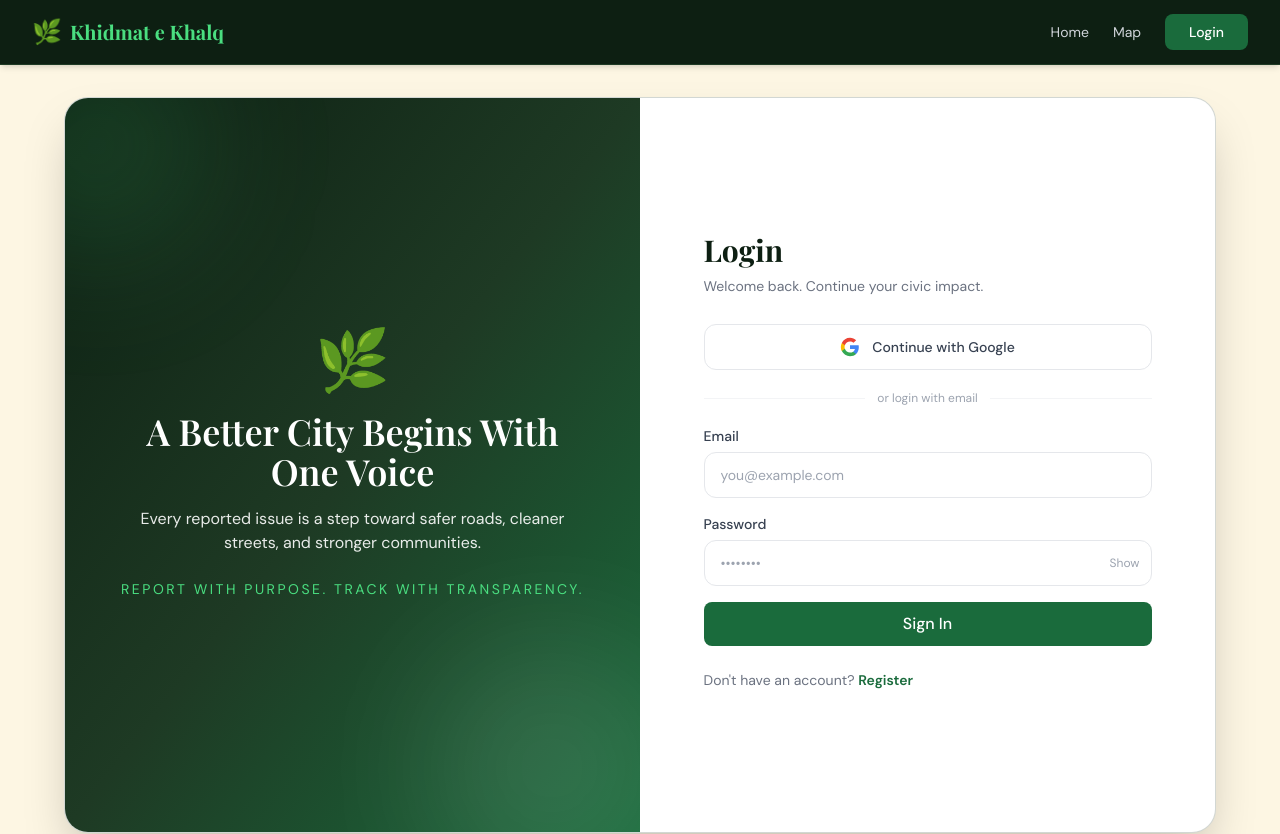
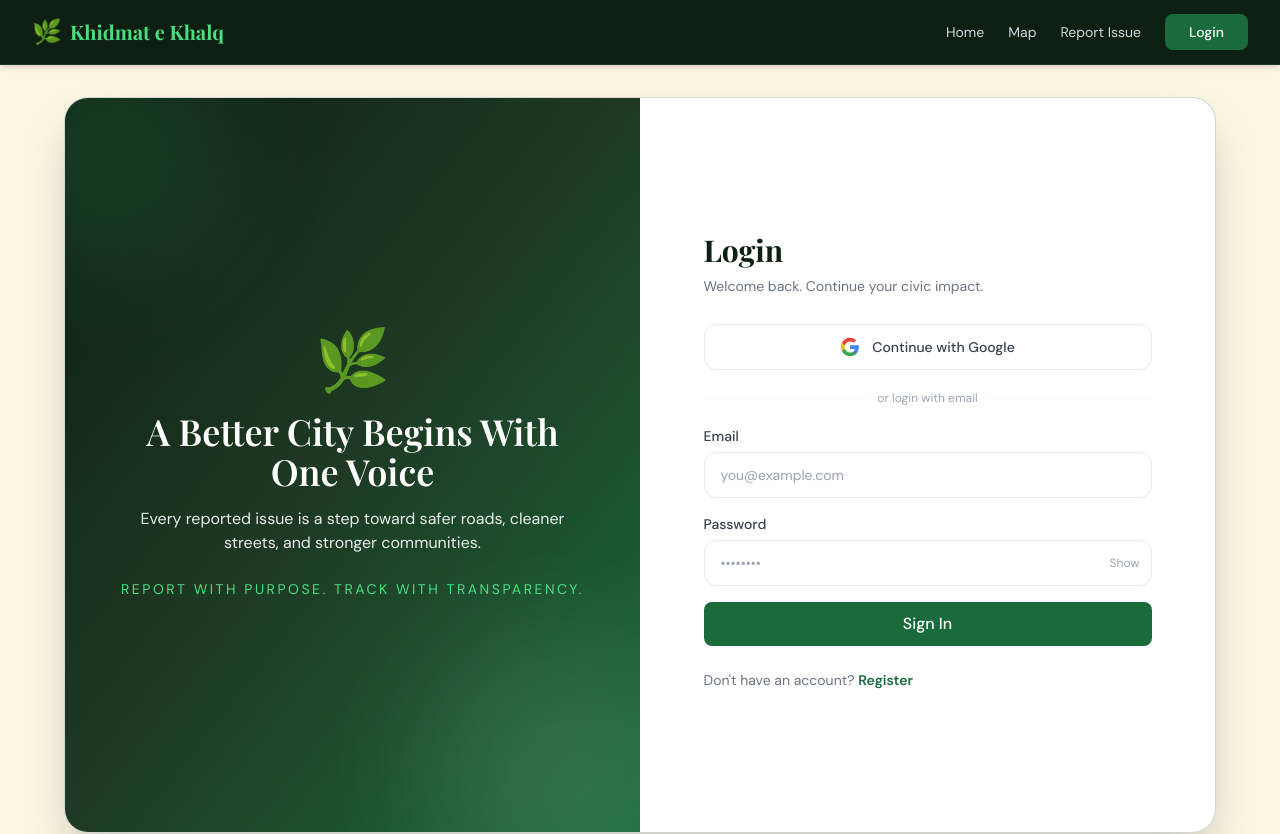
Before and after one commit to TahaHussainShah/khidmat-e-khalq, a Next.js app: page /login in a window 1280 px wide. Shown: the top 834 px of the page. Built offline with nearby package versions, Linux system fonts and the light colour scheme; no server answers.

Commit message:
Fix navbar: show Home, Map, Report Issue to all user types

```diff
--- a/components/Navbar/Navbar.js
+++ b/components/Navbar/Navbar.js
@@ -13,7 +13,7 @@ import { useAuth } from '@/context/AuthContext'
 import { logout } from '@/lib/auth'
 
 export default function Navbar() {
-  const { user, profile, loading } = useAuth()
+  const { user, profile } = useAuth()
   const [menuOpen,     setMenuOpen]     = useState(false)
   const [userMenuOpen, setUserMenuOpen] = useState(false)
   const pathname    = usePathname()
@@ -67,20 +67,9 @@ export default function Navbar() {
           <div className="hidden md:flex items-center gap-5 lg:gap-6">
             <NavLink href="/"    current={pathname}>Home</NavLink>
             <NavLink href="/map" current={pathname}>Map</NavLink>
+            <NavLink href="/report-issue" current={pathname}>Report Issue</NavLink>
 
-            {user && (
-              <>
-                <NavLink href="/report-issue" current={pathname}>Report Issue</NavLink>
-                <NavLink href="/dashboard"    current={pathname}>My Complaints</NavLink>
-              </>
-            )}
-
-            {(role === 'department_admin' || role === 'main_admin') && (
-              <NavLink href="/admin" current={pathname}>Admin</NavLink>
-            )}
-
-            {/* FIX: label is just "Login" */}
-            {!loading && !user && (
+            {!user && (
               <Link href="/login" className="btn-primary text-sm py-2 whitespace-nowrap">
                 Login
               </Link>
@@ -155,16 +144,7 @@ export default function Navbar() {
         <div className="md:hidden bg-brand-mid border-t border-brand-dark px-4 py-3 space-y-1">
           <MobileLink href="/"    label="🏠 Home" close={() => setMenuOpen(false)} active={pathname === '/'} />
           <MobileLink href="/map" label="🗺️ Map"   close={() => setMenuOpen(false)} active={pathname === '/map'} />
-          {user && (
-            <>
-              <MobileLink href="/report-issue" label="📝 Report Issue"  close={() => setMenuOpen(false)} active={pathname === '/report-issue'} />
-              <MobileLink href="/dashboard"    label="📋 My Complaints" close={() => setMenuOpen(false)} active={pathname === '/dashboard'} />
-            </>
-          )}
-          {(role === 'department_admin' || role === 'main_admin') && (
-            <MobileLink href="/admin" label="⚙️ Admin Panel" close={() => setMenuOpen(false)} active={pathname.startsWith('/admin')} />
-          )}
-          {/* FIX: label is just "Login" */}
+          <MobileLink href="/report-issue" label="📝 Report Issue" close={() => setMenuOpen(false)} active={pathname === '/report-issue'} />
           {!user && (
             <MobileLink href="/login" label="🔑 Login" close={() => setMenuOpen(false)} active={pathname === '/login'} />
           )}
@@ -181,6 +161,10 @@ export default function Navbar() {
                   {role && <p className="text-xs text-brand-lime capitalize">{role.replace(/_/g, ' ')}</p>}
                 </div>
               </div>
+              <MobileLink href="/dashboard" label="📋 My Complaints" close={() => setMenuOpen(false)} active={pathname === '/dashboard'} />
+              {(role === 'department_admin' || role === 'main_admin') && (
+                <MobileLink href="/admin" label="⚙️ Admin Dashboard" close={() => setMenuOpen(false)} active={pathname.startsWith('/admin')} />
+              )}
               <button
                 onClick={handleLogout}
                 className="w-full text-left text-red-400 text-sm py-2 px-2 hover:text-red-300 transition-colors"
```
